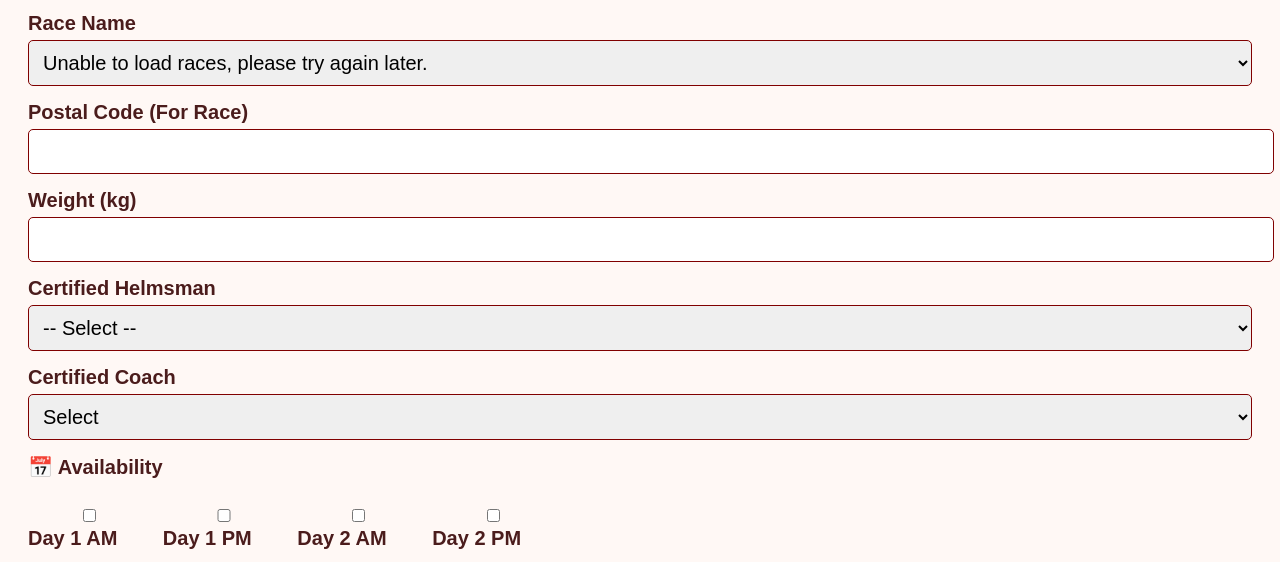
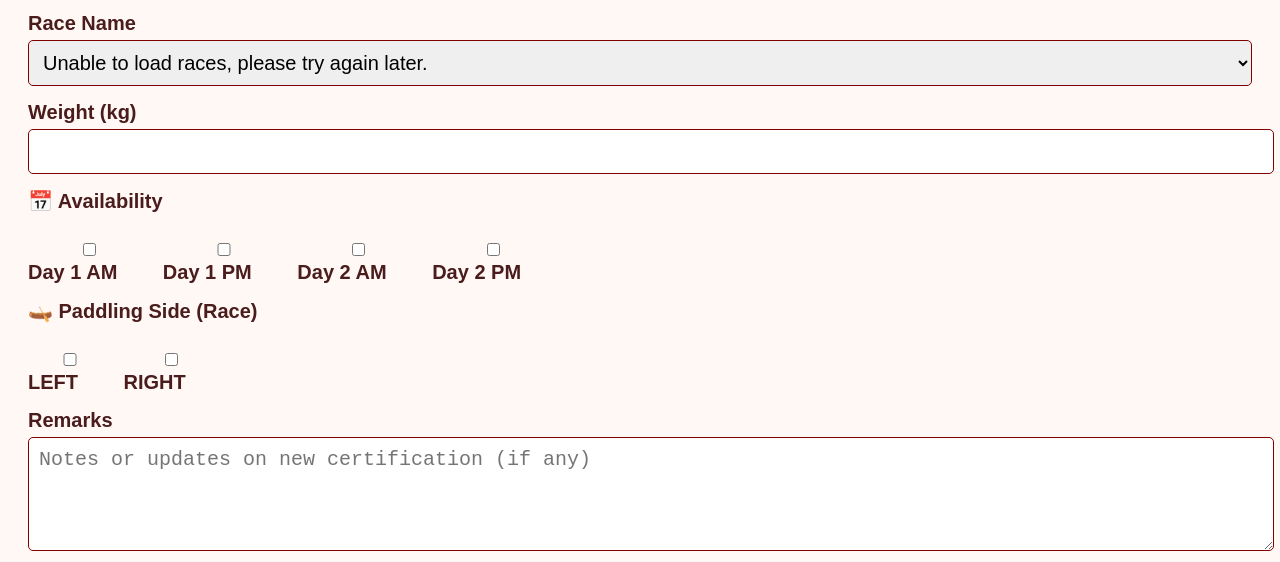
Before and after one commit to TJCSN/member-race-registration, a plain HTML site: page race_registration_final_with_submission.html in a window 1280 px wide. Shown: the part 188-750 px from the top of the page. Drawn offline with nearby package versions, Linux system fonts and the light colour scheme; no server answers.

Commit message:
add remove 3 fields

```diff
--- a/race_registration_final_with_submission.html
+++ b/race_registration_final_with_submission.html
@@ -1,4 +1,3 @@
-
 <!DOCTYPE html>
 <html lang="en">
 <head>
@@ -28,7 +27,7 @@
       font-weight: bold;
       color: #4b1c1c;
     }
-    input, select {
+    input, select, textarea {
       width: 100%;
       padding: 10px;
       font-size: 20px;
@@ -73,28 +72,8 @@
       <option value="">Loading races...</option>
     </select>
 
-    <label>Postal Code (For Race)
-      <input type="number" name="racePostalCode" required>
-    </label>
-
     <label>Weight (kg)
       <input type="number" name="raceWeight" min="30" max="150" required>
-    </label>
-
-    <label>Certified Helmsman
-      <select name="certifiedHelm" required>
-        <option value="">-- Select --</option>
-        <option value="Yes">Yes</option>
-        <option value="No">No</option>
-      </select>
-    </label>
-
-    <label>Certified Coach
-      <select name="certifiedCoach" required>
-        <option value="">Select</option>
-        <option>None</option><option>R1</option><option>L1</option>
-        <option>L2</option><option>L3</option>
-      </select>
     </label>
 
     <label>📅 Availability</label>
@@ -110,6 +89,9 @@
       <label><input type="checkbox" name="paddlingSideRace" value="LEFT"> LEFT</label>
       <label><input type="checkbox" name="paddlingSideRace" value="RIGHT"> RIGHT</label>
     </div>
+
+    <label for="remarks">Remarks</label>
+    <textarea id="remarks" name="remarks" rows="4" placeholder="Notes or updates on new certification (if any)"></textarea>
 
     <button type="submit">Submit</button>
   </form>
@@ -187,14 +169,17 @@
 
       const raceName = formData.get('raceName');
       const fullName = formData.get('fullName');
+      const remarks = formData.get('remarks') || 'None';
 
       fetch(baseURL, {
         method: 'POST',
         body: formData
       })
       .then(() => {
-        alert(`Thank you ${fullName}! You have registered for ${raceName}, and you are available on: ${availability}. Please screenshot this page for future reference.`);
+        alert(`Thank you ${fullName}! You have registered for ${raceName}, and you are available on: ${availability}. Remarks: ${remarks}. Please screenshot this page for future reference.`);
         document.getElementById('raceForm').reset();
+        $('#memberDropdown').val(null).trigger('change');
+        $('#raceName').val(null).trigger('change');
         window.location.href = 'index.html';
       })
       .catch(error => {
```
